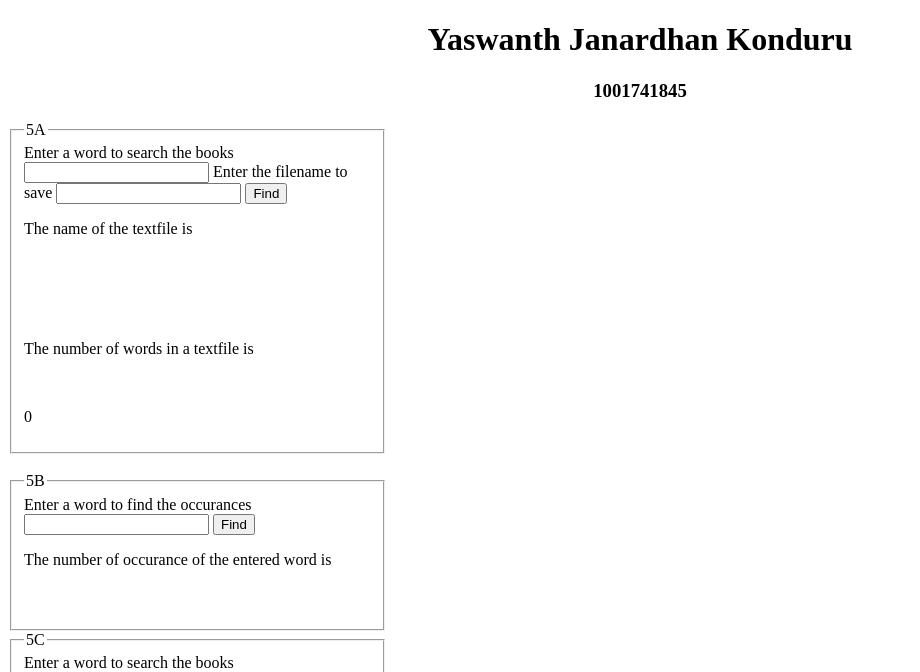
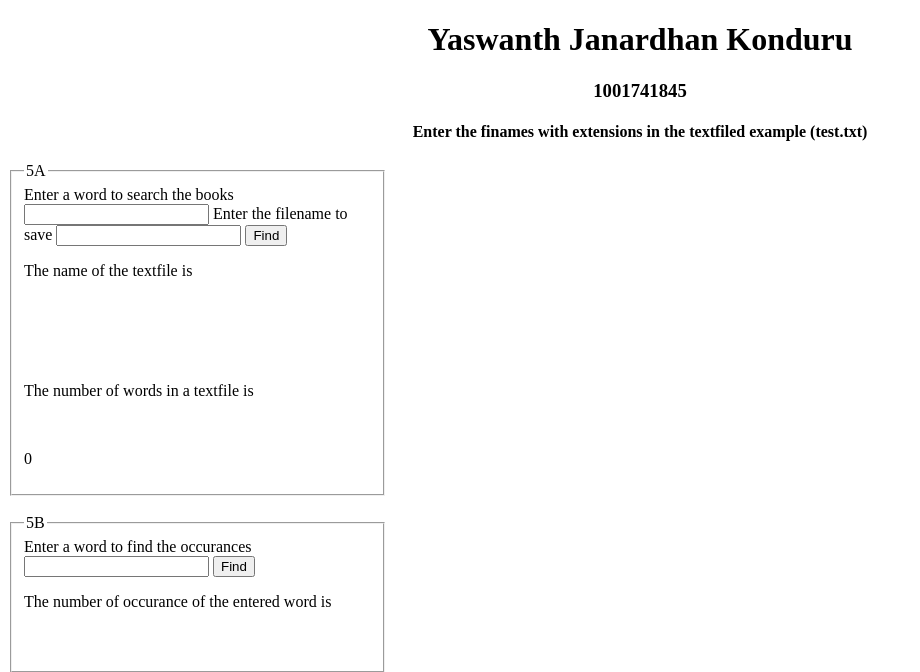
Before and after one commit to Yaswanth3277/quiz5, a Flask app: page / in a window 1280 px wide. Shown: the top 672 px of the page, without its empty margins (0-920 px from the left). Run offline with Flask 2, Linux system fonts and the light colour scheme.

Commit message:
small update

```diff
--- a/templates/index.html
+++ b/templates/index.html
@@ -7,6 +7,7 @@
 <div style="text-align: center">
     <h1>Yaswanth Janardhan Konduru</h1>
     <h3>1001741845</h3>
+    <h4>Enter the finames with extensions in the textfiled example (test.txt)</h4>
 </div>
 <div>
     <form action="{{url_for('index')}}" enctype=multipart/form-data method="POST" style="width:30%;">
```
